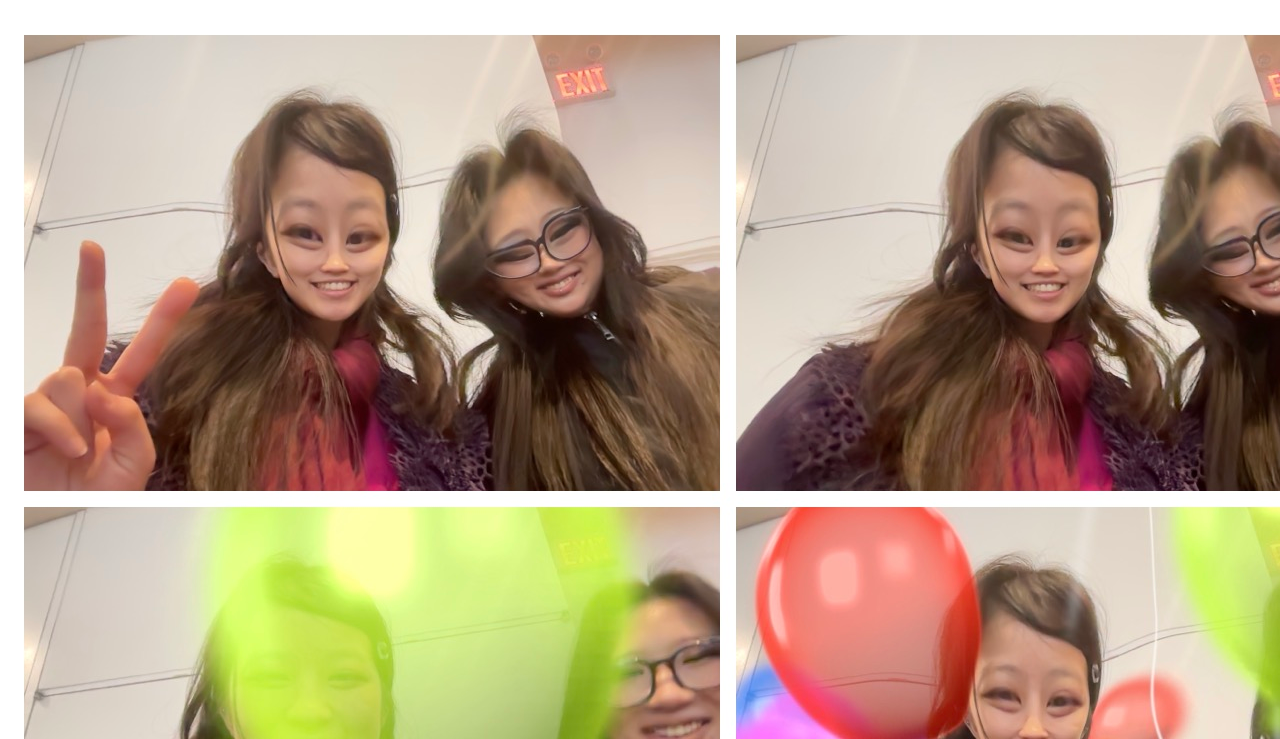
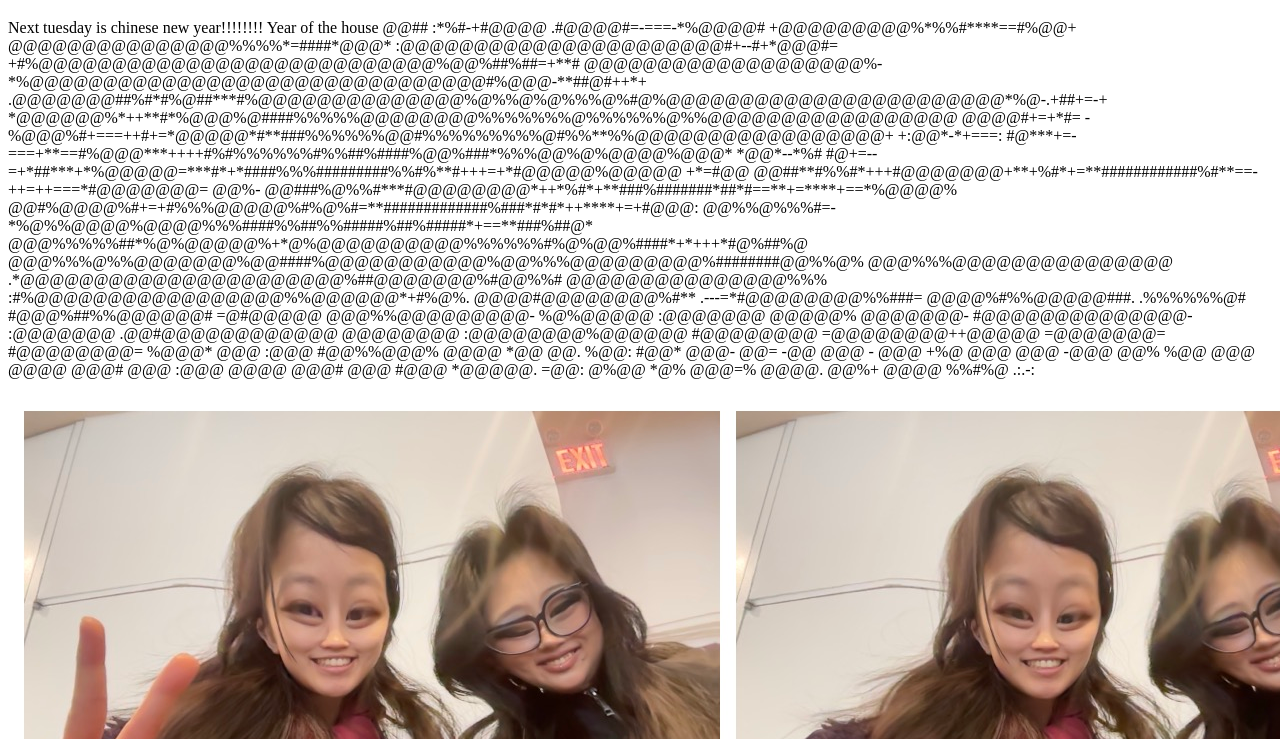
Before and after one commit to audreyyip/helenandaudrey, a plain HTML site: page index.html in a window 1280 px wide. Shown: the part 61-800 px from the top of the page. Drawn offline with Linux system fonts and the light colour scheme.

Commit message:
chinese new year + horse
Added a paragraph about Chinese New Year with decorative ASCII art.

```diff
--- a/index.html
+++ b/index.html
@@ -8,6 +8,49 @@
 </head>
 <body>
     <h1> welcome to helen and audrey's world </h1>
+    <p> Next tuesday is chinese new year!!!!!!!! Year of the house
+
+                                                                                         @@##
+                                                                                 :*%#-+#@@@@
+                                                                         .#@@@@#=-===-*%@@@@#
+                                                                    +@@@@@@@@@%*%%#****==#%@@+
+                                                                 @@@@@@@@@@@@@@@%%%%*=####*@@@*
+                                                            :@@@@@@@@@@@@@@@@@@@@@@#+--#+*@@@#=
+                                                   +#%@@@@@@@@@@@@@@@@@@@@@@@@@@@%@@%##%##=+**#
+               @@@@@@@@@@@@@@@@@@@%-           *%@@@@@@@@@@@@@@@@@@@@@@@@@@@@@@@#%@@@-**##@#++*+
+          .@@@@@@@##%#*#%@##***#%@@@@@@@@@@@@@@%@%%@%@%%%@%#@%@@@@@@@@@@@@@@@@@@@@@@@*%@-.+##+=-+
+        *@@@@@@%*++**#*%@@@%@####%%%%%@@@@@@@@%%%%%%%@%%%%%%@%%@@@@@@@@@@@@@@@@@      @@@@#+=+*#=
+      -%@@@%#+===++#+=*@@@@@*#**###%%%%%%@@#%%%%%%%%%@#%%**%%@@@@@@@@@@@@@@@@@+        +:@@*-*+===:
+     #@***+=-===+**==#%@@@***++++#%#%%%%%%#%%##%####%@@%###*%%%@@%@%@@@@%@@@*             *@@*--*%#
+    #@+=--=+*##***+*%@@@@@=***#*+*####%%%#########%%#%**#+++=+*#@@@@@%@@@@@                  +*=#@@
+    @@##**#%%#*+++#@@@@@@@+**+%#*+=**############%#**==-++=++===*#@@@@@@@=                    @@%-
+    @@###%@%%#***#@@@@@@@@*++*%#*+**###%#######*##*#==**+=****+==*%@@@@%
+    @@#%@@@@%#+=+#%%%@@@@@%#%@%#=**#############%###*#*#*++****+=+#@@@:
+    @@%%@%%%#=-*%@%%@@@@%@@@@%%%####%%##%%#####%##%#####*+==**###%##@*
+    @@@%%%%%##*%@%@@@@@%+*@%@@@@@@@@@@%%%%%%#%@%@@%####*+*+++*#@%##%@
+    @@@%%%@%%@@@@@@@%@@####%@@@@@@@@@@@%@@%%%@@@@@@@@@%########@@%%@%
+    @@@%%%@@@@@@@@@@@@@@@   .*@@@@@@@@@@@@@@@@@@@@@@%##@@@@@@@%#@@%%#
+    @@@@@@@@@@@@@@@%%%           :#%@@@@@@@@@@@@@@@@@%%@@@@@@*+#%@%.
+    @@@@#@@@@@@@@%#**                       .---=*#@@@@@@@@%%###=
+    @@@@%#%%@@@@@###.                                  .%%%%%%@#
+    #@@@%##%%@@@@@@#                                   =@#@@@@@
+     @@@%%@@@@@@@@@-                                   %@%@@@@@
+    :@@@@@@@ @@@@@%                                    @@@@@@@-
+   #@@@@@@@@@@@@@@-                                   :@@@@@@@
+  .@@#@@@@@@@@@@@@                                    @@@@@@@@
+  :@@@@@@@@%@@@@@@                                   #@@@@@@@@
+  =@@@@@@@@++@@@@@                                   =@@@@@@@=
+  #@@@@@@@@= %@@@*                                   @@@ :@@@
+  #@@%%@@@%   @@@@                                  *@@   @@.
+  %@@: #@@*    @@@-                                 @@=  -@@
+  @@@   -       @@@                                +%@   @@@
+  @@@           -@@@                               @@%   %@@
+  @@@            @@@@                             @@@#   @@@
+ :@@@             @@@@                            @@@#   @@@
+ #@@@             *@@@@@.                          =@@:  @%@@
+   *@%               @@@=%                         @@@@.   @@%+
+   @@@@                                                    %%#%@
+   .:.-:                                                                                            </p>
     <img src=img/balloon.jpg alt="balloon">
     <img src=img/megamind.jpg alt="megamind filter">
     <img src=img/xray.jpg alt="xray filter">
```
